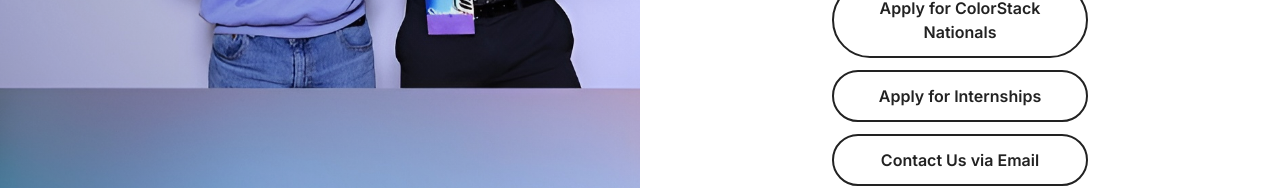
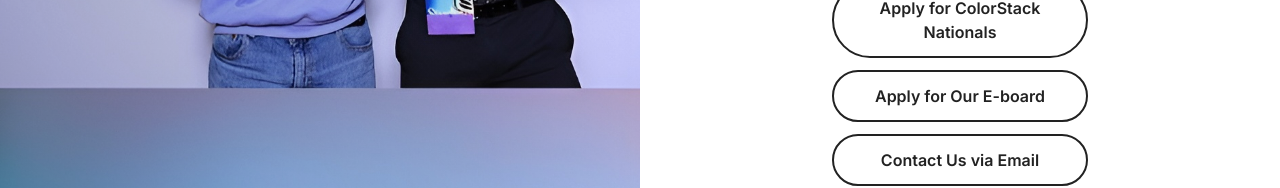
Before and after one commit to cmucolorstack/ColorStack-Website, a Next.js app: page / in a window 1280 px wide. Shown: the part 514-702 px from the top of the page. Built offline with nearby package versions, Linux system fonts and the light colour scheme.

Commit message:
Update page.tsx
changed label

```diff
--- a/app/page.tsx
+++ b/app/page.tsx
@@ -118,7 +118,7 @@ export default function Home() {
               rel="noopener noreferrer"
               className="block border-2 border-cmu-dark-gray text-cmu-dark-gray px-6 py-3 rounded-full font-semibold text-center hover:bg-cmu-dark-gray hover:text-white transition-all duration-300"
             >
-              Apply for Internships
+              Apply for Our E-board
             </a>
             <a
               href="https://mail.google.com/mail/?view=cm&fs=1&to=cmucolorstack@gmail.com"
```
